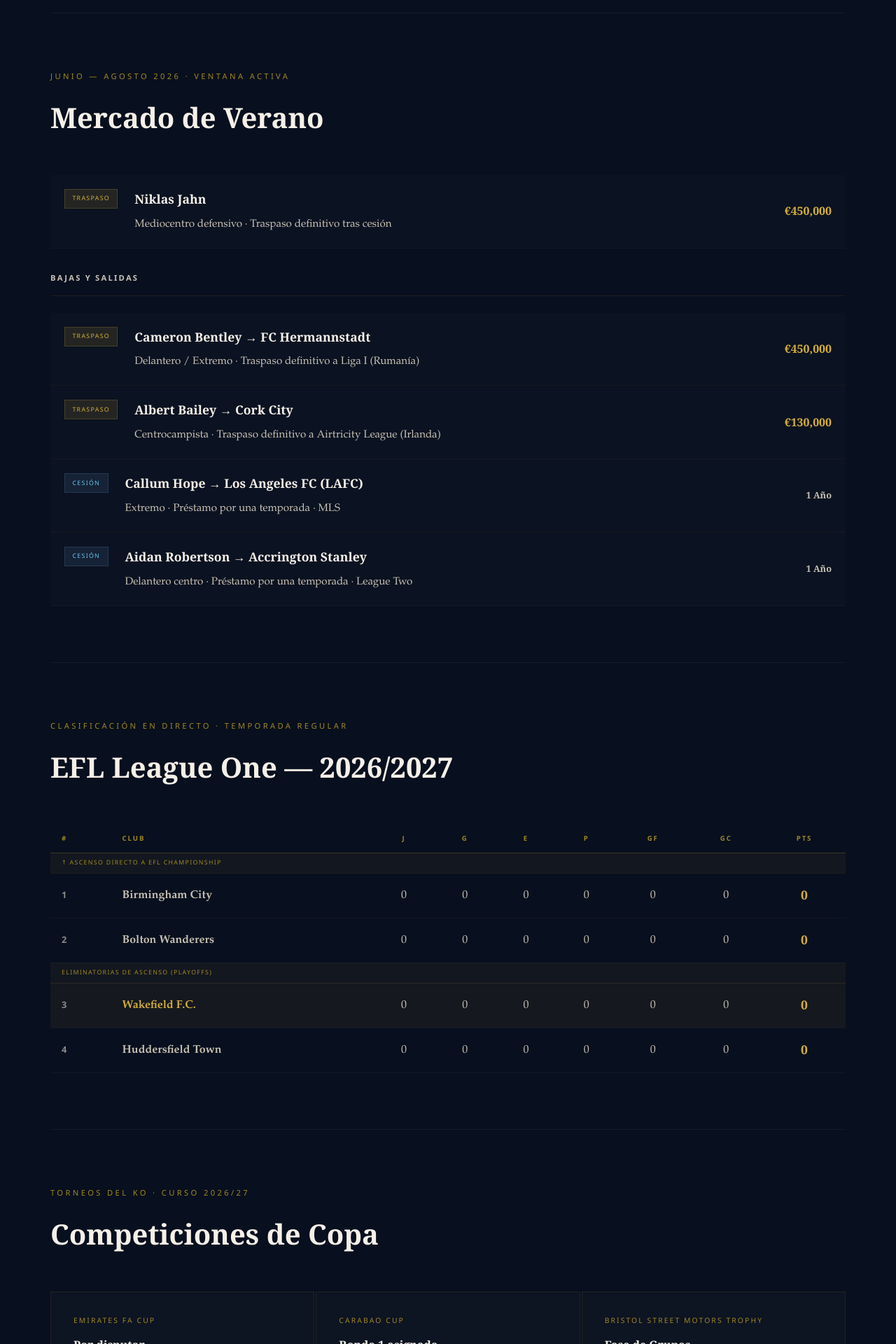
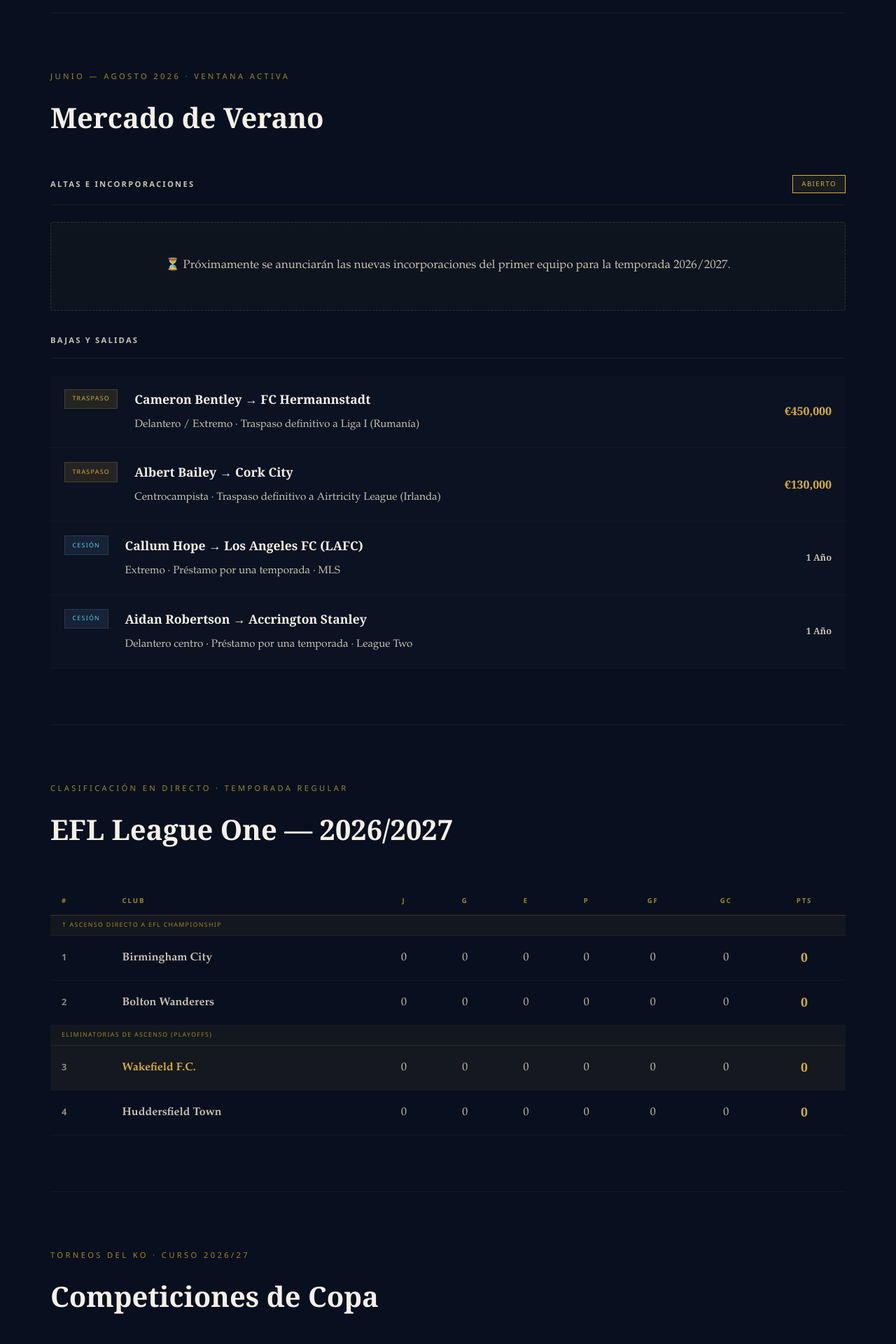
Before and after one commit to riise66/wakefieldfc, a Jekyll site: the page built from pages/temporada-2627.html, in a window 1280 px wide. Shown: the part 1184-3104 px from the top of the page at 70% size. Built offline with Jekyll 4.4.1, drawn with Linux system fonts in a browser that asks for light colours; some web fonts are replaced; a style sheet for code colours, icons or effects is not loaded.

Commit message:
Update temporada-2627.html

```diff
--- a/pages/temporada-2627.html
+++ b/pages/temporada-2627.html
@@ -4,189 +4,6 @@
 extra_css_file: /assets/css/temporada-2627.css
 ---
 
-<style>
-/* MODAL INTERACTIVO */
-.modal-overlay {
-  display: none;
-  position: fixed;
-  inset: 0;
-  background: rgba(6, 21, 48, 0.92);
-  z-index: 9999;
-  align-items: center;
-  justify-content: center;
-  padding: 2rem;
-  backdrop-filter: blur(4px);
-}
-.modal-overlay.active { display: flex; }
-.modal-box {
-  background: var(--navy-dark);
-  border: 1px solid rgba(212,175,55,0.3);
-  border-top: 3px solid var(--gold);
-  max-width: 680px;
-  width: 100%;
-  max-height: 85vh;
-  overflow-y: auto;
-  padding: 3rem;
-  position: relative;
-  animation: modalIn 0.25s ease;
-}
-@keyframes modalIn {
-  from { opacity: 0; transform: translateY(20px); }
-  to   { opacity: 1; transform: translateY(0); }
-}
-.modal-close {
-  position: absolute;
-  top: 1.25rem; right: 1.25rem;
-  background: none;
-  border: 1px solid rgba(212,175,55,0.3);
-  color: var(--gold-dim);
-  font-family: var(--font-sans);
-  font-size: 0.7rem;
-  letter-spacing: 0.15em;
-  padding: 0.35rem 0.75rem;
-  cursor: pointer;
-  transition: all 0.3s ease;
-}
-.modal-close:hover { border-color: var(--gold); color: var(--gold); }
-.modal-meta {
-  font-family: var(--font-sans);
-  font-size: 0.65rem;
-  letter-spacing: 0.25em;
-  text-transform: uppercase;
-  color: var(--gold-dim);
-  margin-bottom: 0.75rem;
-}
-.modal-title {
-  font-family: var(--font-display);
-  font-size: 1.6rem;
-  font-weight: 700;
-  color: var(--white);
-  line-height: 1.2;
-  margin-bottom: 2rem;
-  padding-bottom: 1.5rem;
-  border-bottom: 1px solid rgba(212,175,55,0.15);
-}
-.modal-body p {
-  font-family: var(--font-body);
-  font-size: 1.05rem;
-  color: var(--grey-light);
-  line-height: 1.85;
-  margin-bottom: 1.25rem;
-}
-.modal-body p strong { color: var(--white); font-weight: 600; }
-.modal-footer {
-  margin-top: 2rem;
-  padding-top: 1.5rem;
-  border-top: 1px solid rgba(212,175,55,0.1);
-  font-family: var(--font-sans);
-  font-size: 0.65rem;
-  letter-spacing: 0.2em;
-  text-transform: uppercase;
-  color: var(--grey);
-}
-.com-item { cursor: pointer; }
-
-/* MERCADO ESTILOS */
-.mercado-header {
-  display: flex;
-  align-items: center;
-  justify-content: space-between;
-  margin-bottom: 1.5rem;
-  padding-bottom: 1rem;
-  border-bottom: 1px solid rgba(212,175,55,0.1);
-}
-.mercado-header h3 {
-  font-family: var(--font-sans);
-  font-size: 0.7rem;
-  letter-spacing: 0.2em;
-  text-transform: uppercase;
-  color: var(--grey-light);
-  margin: 0;
-}
-.mercado-badge {
-  font-family: var(--font-sans);
-  font-size: 0.6rem;
-  letter-spacing: 0.15em;
-  text-transform: uppercase;
-  padding: 0.25rem 0.75rem;
-  background: rgba(212,175,55,0.08);
-  border: 1px solid var(--gold);
-  color: var(--gold);
-}
-.mercado-spacer { height: 2rem; }
-
-/* TABLAS */
-.tabla-clasificacion {
-  width: 100%;
-  border-collapse: collapse;
-  margin-top: 1.5rem;
-}
-.tabla-clasificacion th {
-  font-family: var(--font-sans);
-  font-size: 0.6rem;
-  letter-spacing: 0.2em;
-  text-transform: uppercase;
-  color: var(--gold-dim);
-  padding: 0.75rem 1rem;
-  text-align: center;
-  border-bottom: 1px solid rgba(212,175,55,0.2);
-}
-.tabla-clasificacion th:first-child, .tabla-clasificacion th:nth-child(2) { text-align: left; }
-.tabla-clasificacion td {
-  padding: 1rem;
-  font-family: var(--font-body);
-  font-size: 1rem;
-  color: var(--grey-light);
-  border-bottom: 1px solid rgba(255,255,255,0.04);
-  text-align: center;
-}
-.tabla-clasificacion td:first-child, .tabla-clasificacion td:nth-child(2) { text-align: left; }
-.tabla-pos { font-family: var(--font-sans); font-size: 0.8rem; font-weight: 600; color: var(--grey); }
-.tabla-club { font-family: var(--font-display); font-size: 1rem; font-weight: 700; color: var(--white); }
-.tabla-pts { font-family: var(--font-display); font-size: 1.1rem; font-weight: 900; color: var(--gold); }
-.tabla-clasificacion tr.wakefield { background: rgba(212,175,55,0.06); }
-.tabla-clasificacion tr.wakefield .tabla-club { color: var(--gold); }
-.tabla-zona td { padding: 0.4rem 1rem; text-align: left; color: var(--gold-dim); font-family: var(--font-sans); font-size: 0.55rem; letter-spacing: 0.15em; text-transform: uppercase; background: rgba(212,175,55,0.05); border-bottom: 1px solid rgba(212,175,55,0.1); }
-
-/* GRID COPAS */
-.copas-grid {
-  display: grid;
-  grid-template-columns: repeat(3, 1fr);
-  gap: 2px;
-  margin-top: 1.5rem;
-}
-.copa-card {
-  background: rgba(255,255,255,0.02);
-  border: 1px solid rgba(212,175,55,0.1);
-  padding: 2rem;
-}
-.copa-name { font-family: var(--font-sans); font-size: 0.65rem; letter-spacing: 0.2em; text-transform: uppercase; color: var(--gold-dim); margin-bottom: 0.75rem; }
-.copa-result { font-family: var(--font-display); font-size: 1rem; font-weight: 700; color: var(--white); margin-bottom: 1rem; }
-
-/* PLACEHOLDER BOX */
-.placeholder-box {
-  background: rgba(212,175,55,0.03);
-  border: 1px dashed rgba(212,175,55,0.2);
-  padding: 3rem 2rem;
-  text-align: center;
-  border-radius: 4px;
-}
-.placeholder-box p {
-  font-family: var(--font-body);
-  font-size: 1.05rem;
-  color: var(--grey-light);
-  margin: 0;
-}
-
-@media (max-width: 1024px) {
-  .copas-grid { grid-template-columns: repeat(2, 1fr); }
-}
-@media (max-width: 768px) {
-  .copas-grid { grid-template-columns: 1fr; }
-}
-</style>
-
-<!-- HERO -->
 <div class="temp-hero">
   <div class="temp-hero-inner">
     <p class="section-label">Temporadas · 2026/2027</p>
@@ -195,7 +12,6 @@
   </div>
 </div>
 
-<!-- NAVEGACIÓN INTERNA -->
 <nav class="temp-nav">
   <div class="temp-nav-inner">
     <a href="#resumen" class="active">Resumen</a>
@@ -208,7 +24,6 @@
 
 <div class="temp-content">
 
-  <!-- RESUMEN -->
   <div id="resumen" class="temp-section" style="border-top: none;">
     <div class="temp-section-label">Introducción de la temporada</div>
     <div class="resumen-grid">
@@ -230,20 +45,19 @@
     </div>
   </div>
 
-  <!-- MERCADO DE VERANO -->
   <div id="mercado-verano" class="temp-section">
     <div class="temp-section-label">Junio — Agosto 2026 · Ventana Activa</div>
     <h2>Mercado de Verano</h2>
 
-    <!-- Niklas Jahn -->
-      <div class="com-item" onclick="openModal('bentley')">
-        <span class="com-tag">Traspaso</span>
-        <div class="com-info">
-          <h3>Niklas Jahn</h3>
-          <p>Mediocentro defensivo · Traspaso definitivo tras cesión</p>
-        </div>
-        <span class="com-amount">€450,000</span>
+    <div class="mercado-header">
+      <h3>Altas e Incorporaciones</h3>
+      <span class="mercado-badge">Abierto</span>
+    </div>
+    <div class="comunicados-list">
+      <div class="placeholder-box">
+        <p>⏳ Próximamente se anunciarán las nuevas incorporaciones del primer equipo para la temporada 2026/2027.</p>
       </div>
+    </div>
 
     <div class="mercado-spacer"></div>
 
@@ -252,7 +66,6 @@
     </div>
     <div class="comunicados-list">
 
-      <!-- CAMERON BENTLEY -->
       <div class="com-item" onclick="openModal('bentley')">
         <span class="com-tag">Traspaso</span>
         <div class="com-info">
@@ -262,7 +75,6 @@
         <span class="com-amount">€450,000</span>
       </div>
 
-      <!-- ALBERT BAILEY -->
       <div class="com-item" onclick="openModal('bailey')">
         <span class="com-tag">Traspaso</span>
         <div class="com-info">
@@ -272,7 +84,6 @@
         <span class="com-amount">€130,000</span>
       </div>
 
-      <!-- CALLUM HOPE -->
       <div class="com-item" onclick="openModal('hope')">
         <span class="com-tag cesion">Cesión</span>
         <div class="com-info">
@@ -282,7 +93,6 @@
         <span class="com-amount" style="color:var(--grey-light); font-size:0.8rem;">1 Año</span>
       </div>
 
-      <!-- AIDAN ROBERTSON -->
       <div class="com-item" onclick="openModal('robertson')">
         <span class="com-tag cesion">Cesión</span>
         <div class="com-info">
@@ -295,7 +105,6 @@
     </div>
   </div>
 
-  <!-- CLASIFICACIÓN (PROVISIONAL / VACÍA) -->
   <div id="clasificacion" class="temp-section">
     <div class="temp-section-label">Clasificación en directo · Temporada Regular</div>
     <h2>EFL League One — 2026/2027</h2>
@@ -317,7 +126,6 @@
     </table>
   </div>
 
-  <!-- COPAS -->
   <div id="copas" class="temp-section">
     <div class="temp-section-label">Torneos del KO · Curso 2026/27</div>
     <h2>Competiciones de Copa</h2>
@@ -337,7 +145,6 @@
     </div>
   </div>
 
-  <!-- MERCADO DE INVIERNO -->
   <div id="mercado-invierno" class="temp-section">
     <div class="temp-section-label">Enero 2027 · Próxima ventana</div>
     <h2>Mercado de Invierno</h2>
@@ -348,7 +155,6 @@
 
 </div>
 
-<!-- COMPONENTE MODAL INTERACTIVO -->
 <div class="modal-overlay" id="modal-overlay" onclick="closeModalOutside(event)">
   <div class="modal-box" id="modal-box">
     <button class="modal-close" onclick="closeModal()">CERRAR ✕</button>
```
